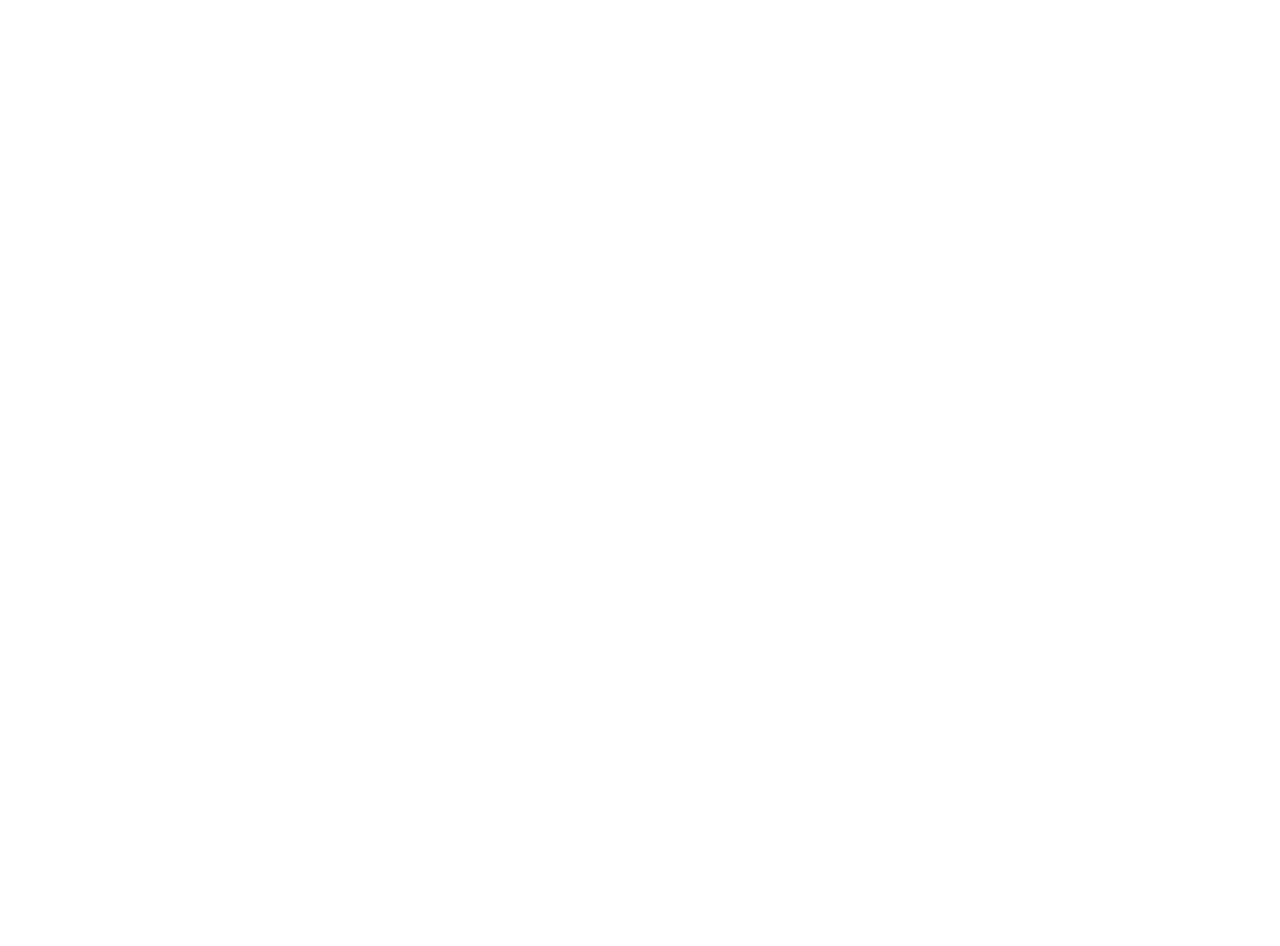
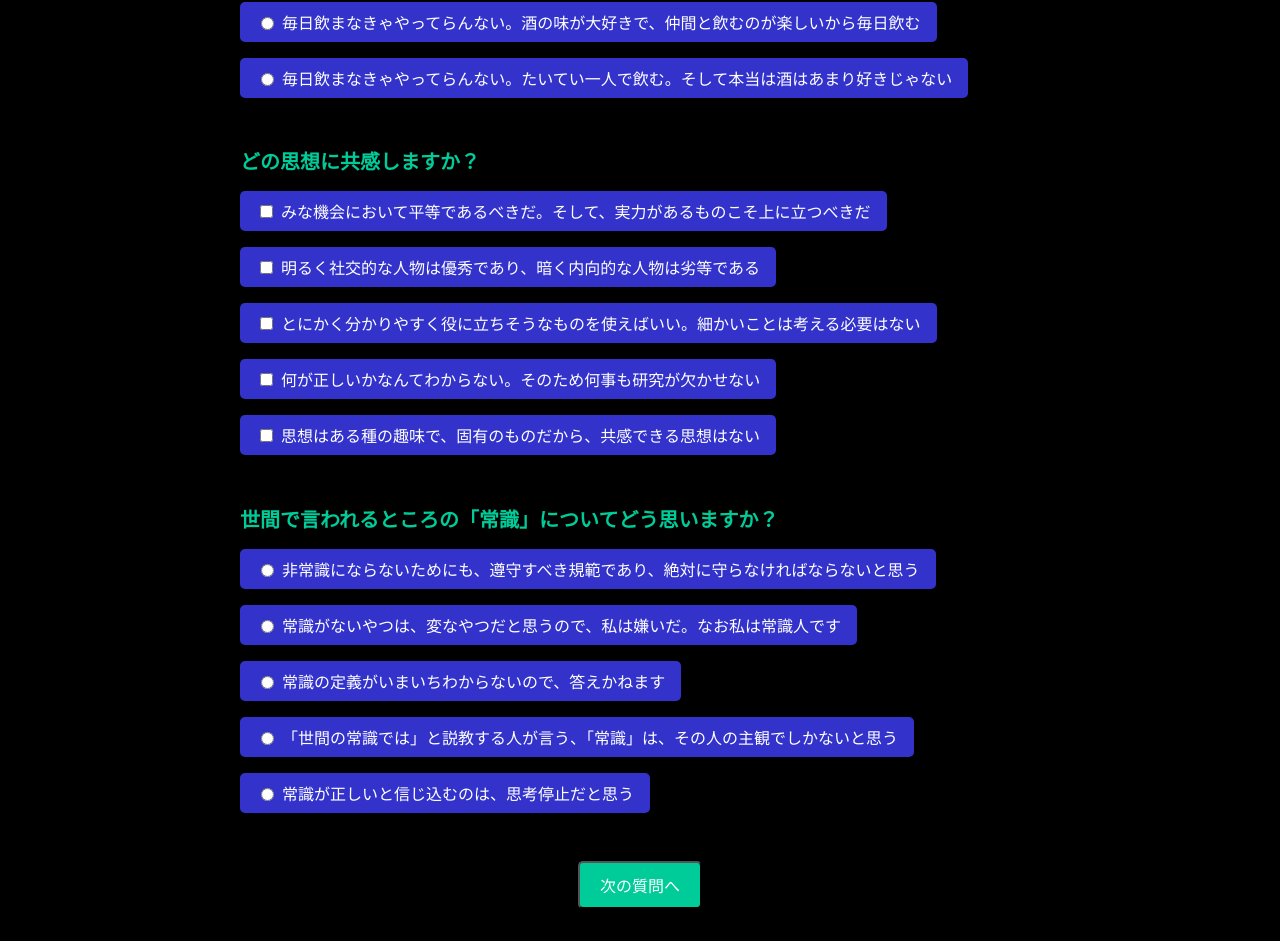
Before and after one commit to reisuta/LP, a Next.js app: page /diagnosis in a window 1280 px wide. Shown: the part 304-1250 px from the top of the page. Before the commit the page ends 800 px from the top, so only its background shows below. Built offline with nearby package versions, Linux system fonts and the light colour scheme.

Commit message:
診断ページの雛形レイアウト

```diff
--- a/src/app/diagnosis/page.tsx
+++ b/src/app/diagnosis/page.tsx
@@ -1,15 +1,170 @@
 'use client'
 import styled from 'styled-components';
-import Link from 'next/link';
 import Header from '../components/Header'
-import TopPageFv from '../components/TopPageFv.tsx'
-import TopPageSection from '../components/TopPageSection.tsx'
-import Divider from '../components/Divider.tsx'
 
-export default function Home() {
+const PageContainer = styled.div`
+  display: flex;
+  flex-direction: column;
+  align-items: center;
+  height: 100%;
+  color: black;
+  background: black;
+  padding: 2rem;
+  margin-top: 20px;
+`;
+
+const Button = styled.button`
+  background-color: #00cc99;
+  color: white;
+  padding: 10px 20px;
+  font-size: 1rem;
+  border-radius: 5px;
+  text-decoration: none;
+  margin-top: 1rem;
+  display: inline-block;
+
+  &:hover {
+    background-color: #009977;
+  }
+`;
+
+
+const Title = styled.h1`
+  font-size: 2rem;
+  font-weight: bold;
+`;
+
+const Content = styled.p`
+  margin: 0;
+  font-size: 1rem;
+  color: white;
+`;
+
+const QuestionSection = styled.div`
+  width: 100%;
+  max-width: 800px;
+  margin-bottom: 2rem;
+`;
+
+const QuestionTitle = styled.h2`
+  font-size: 1.25rem;
+  color: #00cc99;
+  margin-bottom: 1rem;
+`;
+
+const OptionList = styled.div`
+  display: flex;
+  flex-wrap: wrap;
+  gap: 1rem;
+`;
+
+const OptionItem = styled.label`
+  display: flex;
+  align-items: center;
+  background: #3333CC;
+  padding: 0.5rem 1rem;
+  border-radius: 5px;
+  box-shadow: 0 2px 4px rgba(0, 0, 0, 0.1);
+  cursor: pointer;
+
+  input {
+    margin-right: 0.5rem;
+  }
+`;
+
+export default function DiagnosticTest() {
   return (
     <>
       <Header />
+      <PageContainer>
+        <QuestionSection>
+          <QuestionTitle>お酒を飲む頻度とそのスタイルを教えてください</QuestionTitle>
+          <OptionList>
+            <OptionItem>
+              <input type="radio" name="skill" value="営業(個人)" />
+              <Content>お酒はほとんど飲まない</Content>
+            </OptionItem>
+            <OptionItem>
+              <input type="radio" name="skill" value="" />
+              <Content>お酒は週1、2回程度飲む。お酒にあまり強くない、もしくは普通のため、付き合いでちょっと飲む程度</Content>
+            </OptionItem>
+            <OptionItem>
+              <input type="radio" name="skill" value="" />
+              <Content>ほとんど毎日飲む。好きな酒のこだわりはなく、手持ち無沙汰で飲んでいる。お酒を飲める人はかっこいいと思う</Content>
+            </OptionItem>
+            <OptionItem>
+              <input type="radio" name="skill" value="" />
+              <Content>毎日飲まなきゃやってらんない。酒の味が大好きで、仲間と飲むのが楽しいから毎日飲む</Content>
+            </OptionItem>
+
+            <OptionItem>
+              <input type="radio" name="skill" value="" />
+              <Content>毎日飲まなきゃやってらんない。たいてい一人で飲む。そして本当は酒はあまり好きじゃない</Content>
+            </OptionItem>
+          </OptionList>
+        </QuestionSection>
+
+        <QuestionSection>
+          <QuestionTitle>どの思想に共感しますか？</QuestionTitle>
+          <OptionList>
+            <OptionItem>
+              <input type="checkbox" name="customer" value="" />
+              <Content>みな機会において平等であるべきだ。そして、実力があるものこそ上に立つべきだ</Content>
+            </OptionItem>
+
+            <OptionItem>
+              <input type="checkbox" name="customer" value="" />
+              <Content>明るく社交的な人物は優秀であり、暗く内向的な人物は劣等である</Content>
+            </OptionItem>
+
+            <OptionItem>
+              <input type="checkbox" name="customer" value="" />
+              <Content>とにかく分かりやすく役に立ちそうなものを使えばいい。細かいことは考える必要はない</Content>
+            </OptionItem>
+
+            <OptionItem>
+              <input type="checkbox" name="customer" value="" />
+              <Content>何が正しいかなんてわからない。そのため何事も研究が欠かせない</Content>
+            </OptionItem>
+
+            <OptionItem>
+              <input type="checkbox" name="customer" value="" />
+              <Content>思想はある種の趣味で、固有のものだから、共感できる思想はない</Content>
+            </OptionItem>
+          </OptionList>
+        </QuestionSection>
+
+        <QuestionSection>
+          <QuestionTitle>世間で言われるところの「常識」についてどう思いますか？</QuestionTitle>
+          <OptionList>
+            <OptionItem>
+              <input type="radio" name="client" value="" />
+              <Content>非常識にならないためにも、遵守すべき規範であり、絶対に守らなければならないと思う</Content>
+            </OptionItem>
+
+            <OptionItem>
+              <input type="radio" name="client" value="" />
+              <Content>常識がないやつは、変なやつだと思うので、私は嫌いだ。なお私は常識人です</Content>
+            </OptionItem>
+
+            <OptionItem>
+              <input type="radio" name="client" value="" />
+              <Content>常識の定義がいまいちわからないので、答えかねます</Content>
+            </OptionItem>
+
+            <OptionItem>
+              <input type="radio" name="client" value="" />
+              <Content>「世間の常識では」と説教する人が言う、「常識」は、その人の主観でしかないと思う</Content>
+            </OptionItem>
+
+            <OptionItem>
+              <input type="radio" name="client" value="" />
+              <Content>常識が正しいと信じ込むのは、思考停止だと思う</Content>
+            </OptionItem>
+          </OptionList>
+        </QuestionSection>
+        <Button>次の質問へ</Button>
+      </PageContainer>
     </>
   );
 }
```
